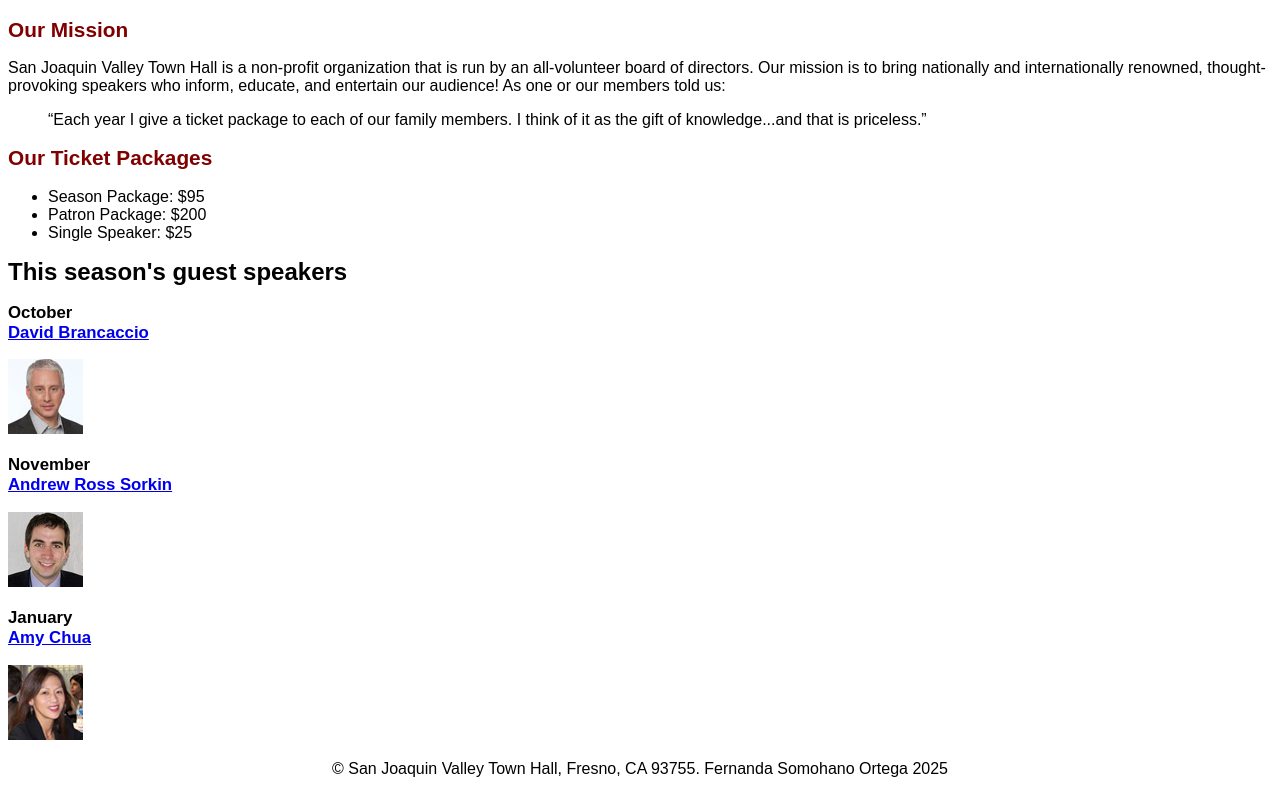
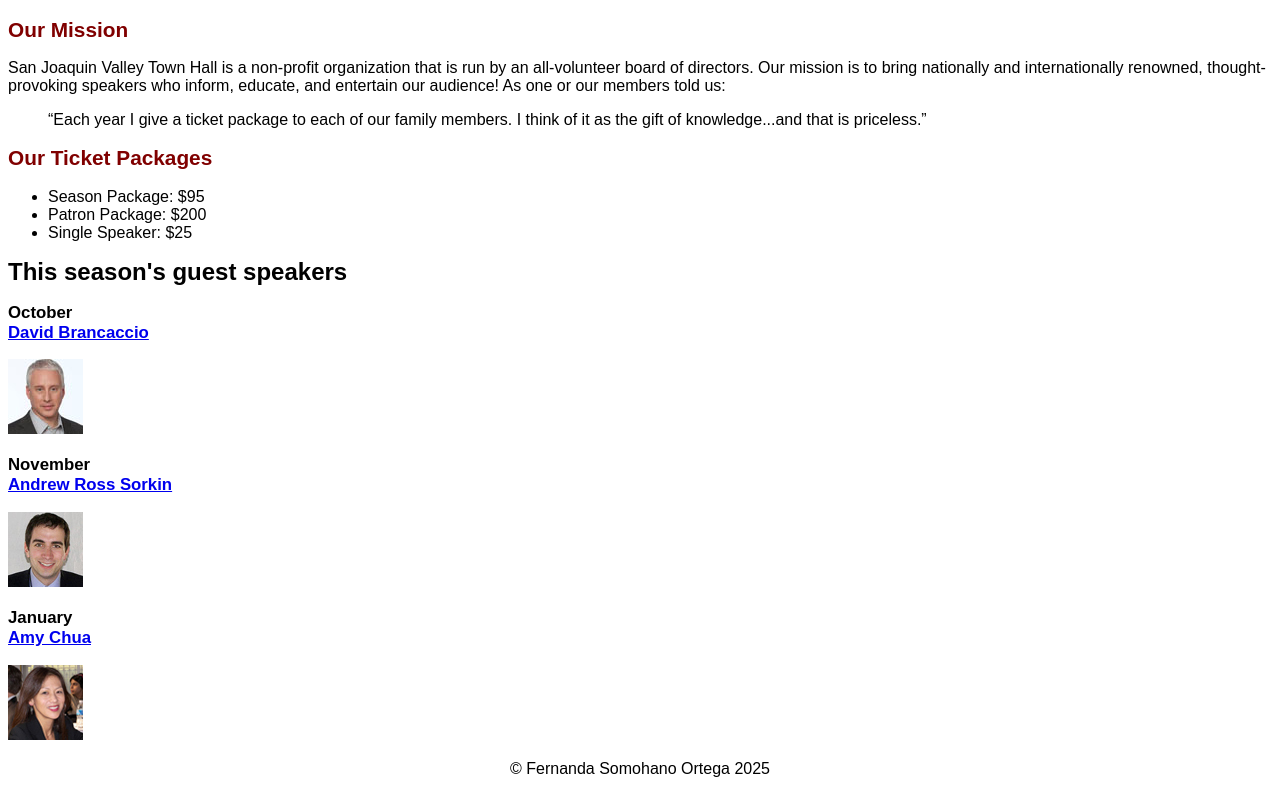
Before and after one commit to fersomort/A06, a website: page index.html in a window 1280 px wide. Shown: the part 111-905 px from the top of the page. Drawn offline with Linux system fonts and the light colour scheme.

Commit message:
change copyright

```diff
--- a/index.html
+++ b/index.html
@@ -39,7 +39,7 @@
 		<img src="images/chua75.jpg" alt="Amy Chua photo">
 	</main>
 	<footer>
-		<p>&copy; San Joaquin Valley Town Hall, Fresno, CA 93755. Fernanda Somohano Ortega 2025 </p>
+		<p>&copy; Fernanda Somohano Ortega 2025 </p>
 	</footer>
 </body>
 </html>
```
